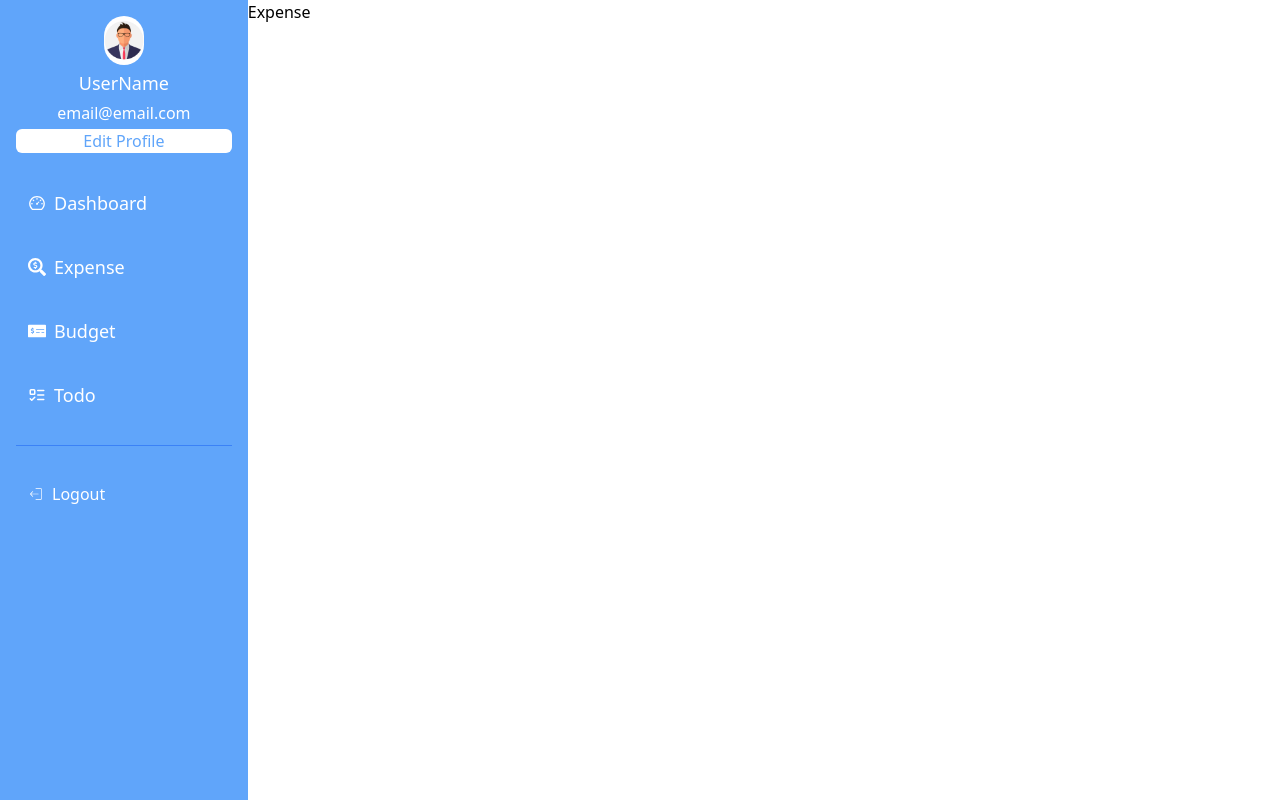
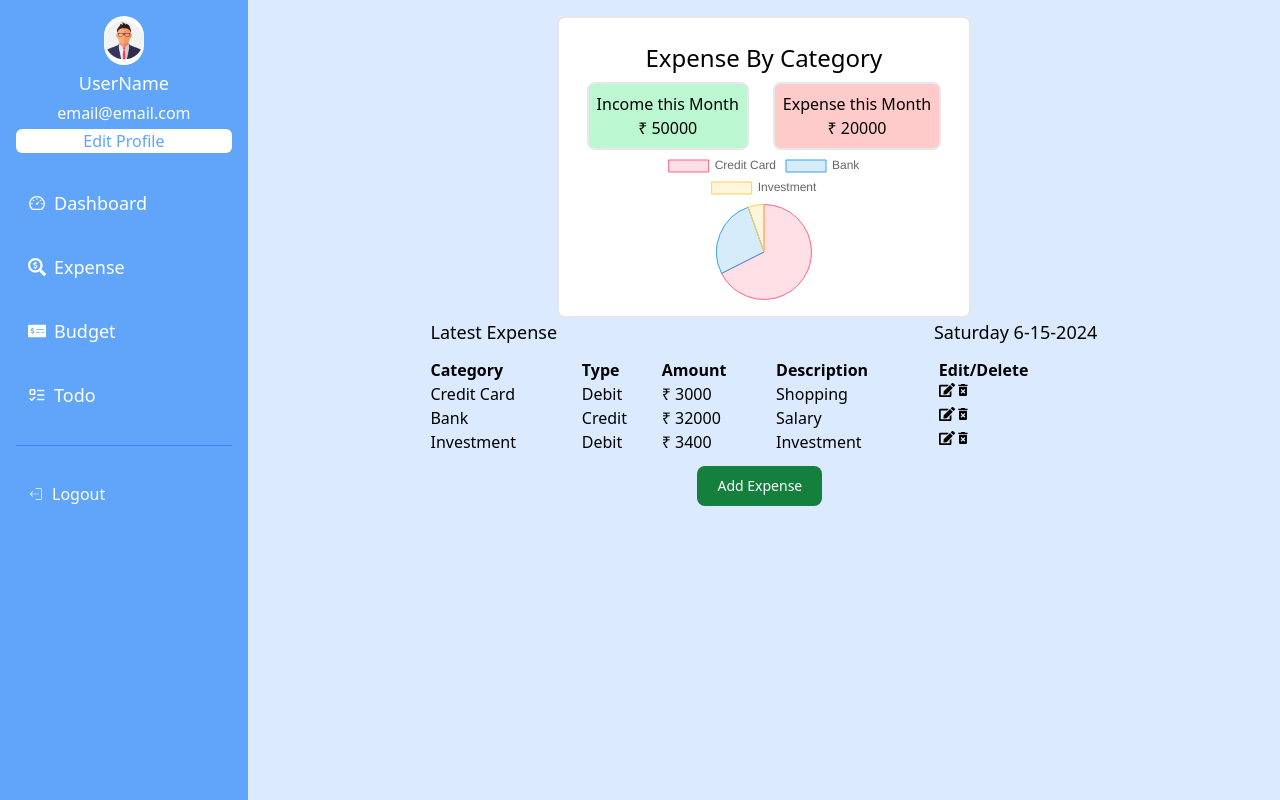
Before and after one commit to sh78ba/personal_finance, a React (Create React App) app in the folder frontend/perfin/: page /expense in a window 1280 px wide. Built offline with nearby package versions, Linux system fonts and the light colour scheme.

Commit message:
added expense page

```diff
--- a/frontend/perfin/src/components/Body/Dashboard.js
+++ b/frontend/perfin/src/components/Body/Dashboard.js
@@ -7,23 +7,23 @@ const Dashboard = () => {
   return (
     <div className='p-4 bg-blue-100 h-screen flex flex-wrap justify-around'>
   <div>
-  <Card>
+  <Card cardheading={"Credit Card"} title1={"Income this Month"} title2={"Expense this Month"} incomeamount={50000} expanseamount={20000} charttype={"bar"}>
+
+</Card>
+  </div>
+  <div className=''>
+  <Card cardheading={"Bank"} title1={"Credit this Month"} title2={"Debit this Month"} incomeamount={50000} expanseamount={20000} charttype={"pie"}>
 
 </Card>
   </div>
   <div>
-  <Card>
-
-</Card>
-  </div>
-  <div>
-  <Card>
+  <Card cardheading={"Investment Tracker"} title1={"Investment this Year"} title2={"Investment last Year"} incomeamount={50000} expanseamount={20000} charttype={"bar"}>
 
 </Card>
   </div>
 
   <div>
-    <Card>
+    <Card cardheading={"Overall Income this Year"} title1={"Income this Year"} title2={"Expanse this Year"} incomeamount={50000} expanseamount={20000} charttype={"pie"}>
 
     </Card>
   </div>
--- a/frontend/perfin/src/components/Body/Expense.js
+++ b/frontend/perfin/src/components/Body/Expense.js
@@ -1,8 +1,75 @@
 import React from 'react'
+import Card from '../Cards/Card'
+import GetDate from '../Cards/GetDate'
+import { FaEdit } from "react-icons/fa";
+import { MdDeleteForever } from "react-icons/md";
 
 const Expense = () => {
+
   return (
-    <div>Expense</div>
+    <div className='p-4 text-center bg-blue-100 h-screen'>
+
+        <Card cardheading={"Expense By Category"} title1={"Income this Month"} title2={"Expense this Month"} incomeamount={50000} expanseamount={20000} charttype={"pie"}/>
+        <div className='flex-col '>
+            <div className='flex justify-between w-2/3 mx-auto'>
+            <div>
+            <h1 className='text-lg '>
+                Latest Expense
+            </h1>
+            </div>
+            <div>
+            <h1 className='text-lg'>
+                <GetDate/>
+            </h1>
+            </div>
+            </div>
+
+
+
+            <div className='my-3 '>
+           <table className='w-2/3 table-auto border-collapse text-left mx-auto justify-between'>
+
+  <thead>
+    <tr>
+      <th>Category</th>
+      <th>Type</th>
+      <th>Amount</th>
+      <th>Description</th>
+      <th>Edit/Delete</th>
+    </tr>
+  </thead>
+  <tbody>
+    <tr>
+      <td>Credit Card</td>
+      <td>Debit</td>
+      <td>₹ 3000</td>
+      <td>Shopping</td>
+      <td className='flex'><FaEdit className='cursor-pointer hover:text-green-700'/> <MdDeleteForever className='cursor-pointer hover:text-red-700'/></td>
+    </tr>
+    <tr>
+      <td>Bank</td>
+      <td>Credit</td>
+      <td>₹ 32000</td>
+      <td>Salary</td>
+      <td className='flex'><FaEdit className='cursor-pointer hover:text-green-700'/> <MdDeleteForever className='cursor-pointer hover:text-red-700'/></td>
+    </tr>
+    <tr>
+      <td>Investment</td>
+      <td>Debit</td>
+      <td>₹ 3400</td>
+      <td>Investment</td>
+      <td className='flex'><FaEdit className='cursor-pointer hover:text-green-700'/> <MdDeleteForever className='cursor-pointer hover:text-red-700'/></td>
+    </tr>
+  </tbody>
+</table>
+
+            </div>
+
+        </div>
+        <div>
+        <button type="button" class="text-white bg-green-700 hover:bg-green-800 focus:outline-none font-medium rounded-lg text-sm px-5 py-2.5 text-center me-2 mb-2 ">Add Expense</button>
+        </div>
+    </div>
   )
 }
 
--- a/frontend/perfin/src/components/Cards/Card.js
+++ b/frontend/perfin/src/components/Cards/Card.js
@@ -1,32 +1,35 @@
 import React from 'react'
 import Barchartcard from './Barchartcard'
+import Piechartcard from './Piechartcard'
 
 
-const Card = () => {
+const Card = (props) => {
+
   return (
-    <div className='border-2 p-4 inline-block text-center bg-white ' >
-        <h3 className='text-2xl'>Expanse Tracker</h3>
+    <div className='border-2 p-4 inline-block text-center bg-white rounded-lg' >
+        <h3 className='text-2xl my-2'>{props.cardheading}</h3>
         <div>
-            <div className='flex'>
-            <div className='border-2 p-3 mx-3'>
-                <h4>Income This Month</h4>
-                <h3>$500</h3>
+            <div className='flex '>
+            <div className='border-2 p-2 mx-3 rounded-lg bg-green-200'>
+                <h4>{props.title1}</h4>
+                <h3>₹ {props.incomeamount}</h3>
             </div>
 
-            <div className='border-2 p-3 mx-3'>
-                <h4>Expanse This Month</h4>
-                <h3>$200</h3>
+            <div className='border-2 p-2 mx-3 rounded-lg bg-red-200'>
+                <h4>{props.title2}</h4>
+                <h3>₹ {props.expanseamount}</h3>
             </div>
 
             </div>
 
-            <div className='flex'>
+            <div className='flex justify-center '>
 
-            <div className=''>
-                <Barchartcard>
+            {/* <div className=''> */}
 
-                </Barchartcard>
-            </div>
+            {props.charttype === 'bar' ? <Barchartcard /> : <Piechartcard />}
+
+
+            {/* </div> */}
 
             </div>
         </div>
--- /dev/null
+++ b/frontend/perfin/src/components/Cards/GetDate.js
@@ -0,0 +1,15 @@
+
+
+const GetDate = () => {
+
+    const today = new Date();
+        const day=today.getDay();
+        const dayname=["Sunday","Monday","Tuesday","Wednesday","Thursday","Friday","Saturday"]
+        const month = today.getMonth() + 1;
+        const year = today.getFullYear();
+        const date = today.getDate();
+        return `${dayname[day]}  ${month}-${date}-${year}`;
+
+}
+
+export default GetDate
--- a/frontend/perfin/src/components/Cards/Piechartcard.js
+++ b/frontend/perfin/src/components/Cards/Piechartcard.js
@@ -11,7 +11,7 @@ const Piechartcard = () => {
     <div className=''>
         <Pie
   data={{
-    labels:['Rent', 'Food',"Electricity"],
+    labels:['Credit Card', 'Bank',"Investment"],
   datasets:[
     {
       data: [25000, 10000, 2000],
@@ -30,10 +30,9 @@ const Piechartcard = () => {
   ],}
   }
   options={{plugins: {
-    legend: {
-      display: false,
-    },
-  },}}
+
+
+  },maintainAspectRatio: false}}
 
 
 />
```
